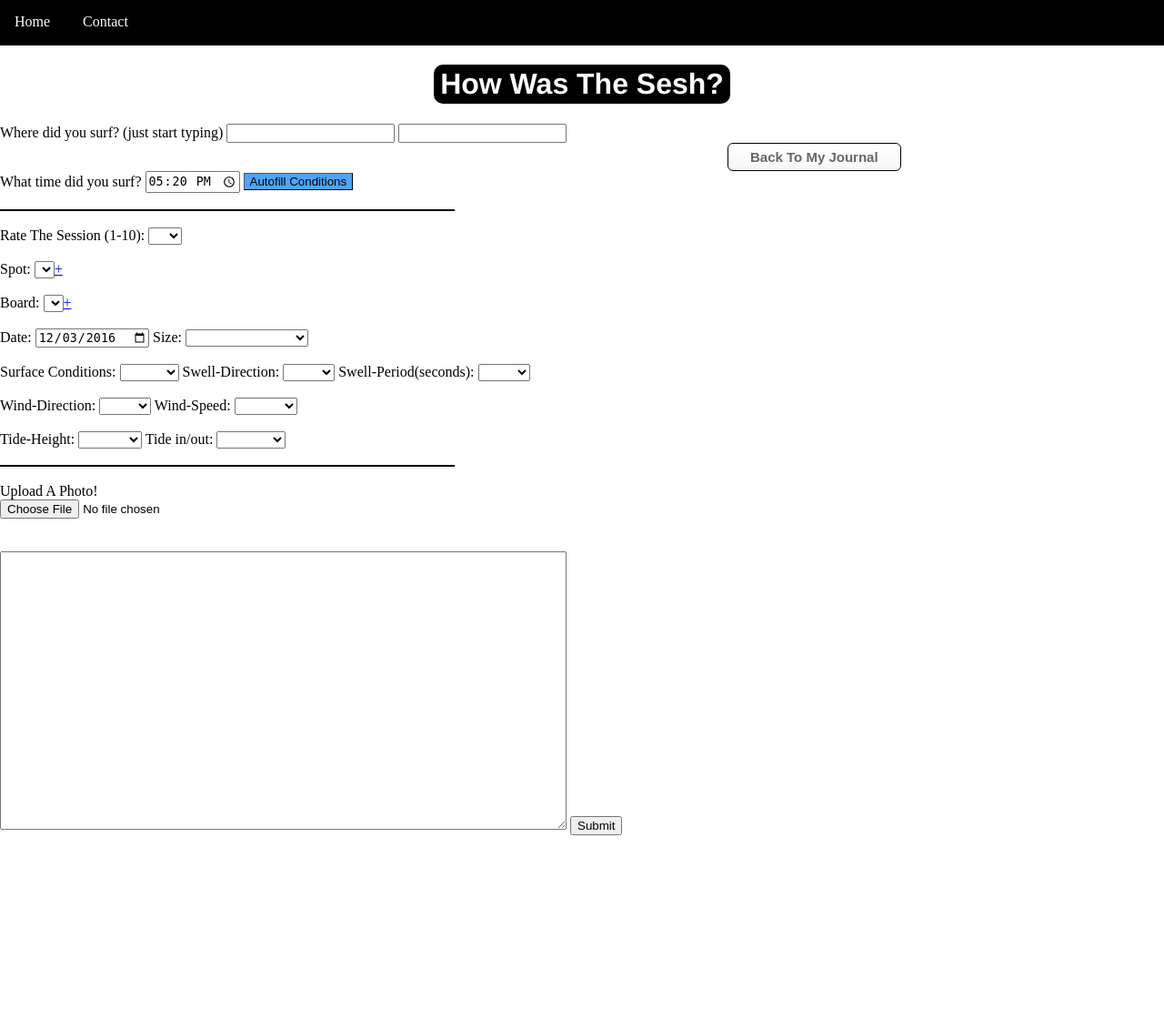
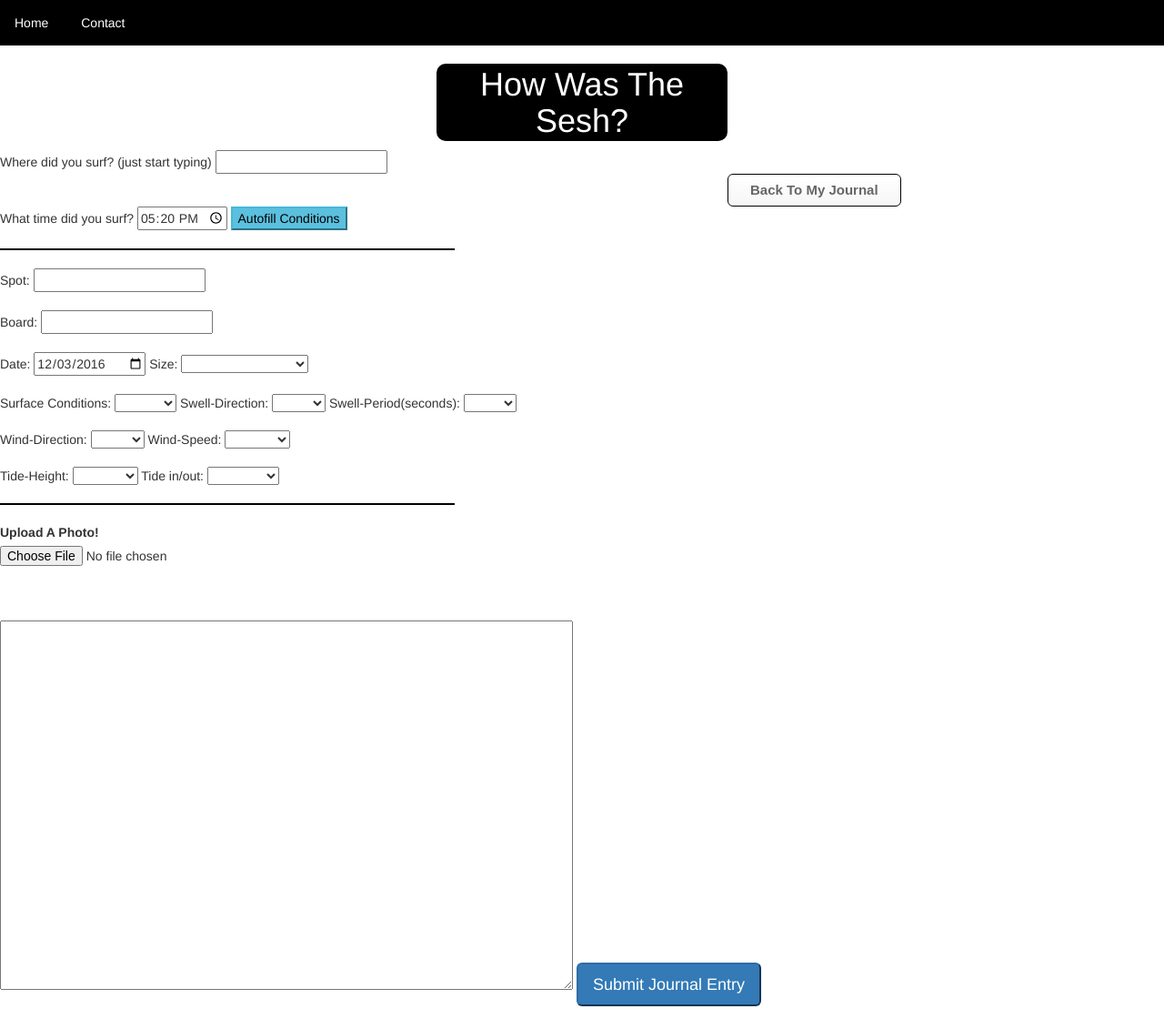
Before and after one commit to Kyle628/shredjournal, a PHP site: page /newentry.php in a window 1280 px wide. Shown: the whole page at 91% size. Before the commit the page ends 918 px from the top, so only its background shows below. Run offline with PHP 8.4, Linux system fonts and the light colour scheme; the visitor is signed in with stand-in values (Sample User, id 1); data that the repository does not hold is empty; a stand-in replaces the project's code that opens the database connection; some libraries are stand-ins or nearby versions.

Commit message:
changed board and spot to text input, added board as attribute to entry table

```diff
--- a/newentry.php
+++ b/newentry.php
@@ -20,6 +20,9 @@ require('connect.php');
 <script src="https://ajax.googleapis.com/ajax/libs/jquery/3.1.0/jquery.min.js"></script>
 <link rel="stylesheet" href="https://ajax.googleapis.com/ajax/libs/jqueryui/1.12.1/themes/smoothness/jquery-ui.css">
 <script src="https://ajax.googleapis.com/ajax/libs/jqueryui/1.12.1/jquery-ui.min.js"></script>
+<script src="https://maxcdn.bootstrapcdn.com/bootstrap/3.3.7/js/bootstrap.min.js" integrity="sha384-Tc5IQib027qvyjSMfHjOMaLkfuWVxZxUPnCJA7l2mCWNIpG9mGCD8wGNIcPD7Txa" crossorigin="anonymous"></script>
+<link rel="stylesheet" href="https://maxcdn.bootstrapcdn.com/bootstrap/3.3.7/css/bootstrap.min.css" integrity="sha384-BVYiiSIFeK1dGmJRAkycuHAHRg32OmUcww7on3RYdg4Va+PmSTsz/K68vbdEjh4u" crossorigin="anonymous">
+
 </head>
 
 
@@ -32,7 +35,7 @@ $user_id = $_SESSION['user_id'];
 
 
 Where did you surf? (just start typing)
-<input id="surfline_select_id">
+<input id="surfline_select_id" type="hidden">
 <input id="surfline_select" name="surfline_spot">
 <script>
 $(function() {
@@ -41,6 +44,7 @@ $(function() {
         select: function (event, ui) {
         event.preventDefault();
         $("#surfline_select").val(ui.item.label); // display the selected text
+        $("#spot").val(ui.item.label); // display the selected text
         $("#surfline_select_id").val(ui.item.value); // save selected id to hidden input
     }
     });
@@ -54,44 +58,14 @@ $(function() {
 <form action="submitentry.php" method="post" enctype="multipart/form-data" id="entryform">
     What time did you surf?
     <input id ="time" type="time" name="time" value="17:20:00">
-    <button type="button" id="autofill">Autofill Conditions</button><br><br>
+    <button type="button" id="autofill" class="btn-info" style="color: black;">Autofill Conditions</button><br><br>
     <div style="width: 500px; height: 2px; background-color: black;"></div>
     <br>
-  Rate The Session (1-10):
-  <select name="rating">
-    <option value=""></option>
-    <option value="1">1</option>
-    <option value="2">2</option>
-    <option value="3">3</option>
-    <option value="4">4</option>
-    <option value="5">5</option>
-    <option value="6">6</option>
-    <option value="7">7</option>
-    <option value="8">8</option>
-    <option value="9">9</option>
-    <option value="10">10</option>
-  </select><br><br>
-  <?php
-  $sql = "SELECT spot FROM db.spots WHERE user_id = '$user_id'";
-  $result = $conn->query($sql);
-  echo 'Spot: <select id = "spot" name="spot">';
-  echo '<option value=""></option>';
-  while($row = $result->fetch_array()) {
-    echo '<option value="' . $row['spot'] . '">' . $row['spot'] . '</option></br>';
-  }
-  echo '</select><a href="addspot.html">+</a><br><br>';
-  //
-  $sql = "SELECT board FROM db.boards WHERE user_id = '$user_id'";
-  $result = $conn->query($sql);
-  echo 'Board: <select name="board">';
-  echo '<option value=""></option>';
-  while($row = $result->fetch_array()) {
-    echo '<option value="' . $row['board'] . '">' . $row['board'] . '</option></br>';
-  }
-  echo '</select><a href="addboard.html">+</a><br><br>';
 
-
-  ?>
+  Spot:
+  <input id="spot" name="spot"><br><br>
+  Board:
+  <input id="board" name="board"><br><br>
   Date:
   <input id="date" type="date" name="date">
   Size:
@@ -190,7 +164,7 @@ $(function() {
   <br>
 
   <textarea name="entry" form="entryform" rows="20" cols="75"></textarea>
-  <input type="submit" href="myjournal.php"/><br>
+  <input type="submit" class="btn-lg btn-primary" value="Submit Journal Entry" href="myjournal.php"/><br>
 
 
 </form>
@@ -203,7 +177,7 @@ $(function() {
 document.getElementById('date').valueAsDate = new Date();
 var report;
 $('#autofill').click(function() {
-    $('#spot').append('<option value>' + $('#surfline_select option:selected').text() + '</option>');
+    //$('#spot').append('<option value>' + $('#surfline_select option:selected').text() + '</option>');
     $.get("./surfline.php/?spot_id=" + document.getElementById('surfline_select_id').value,function(json) {
       report = JSON.parse(json)
       // check surf height and autofill size select form
@@ -312,5 +286,29 @@ $('#autofill').click(function() {
 </script>
 
 </body>
+<!-- Modal -->
+<div id="addspotModal" class="modal fade" role="dialog">
+  <div class="modal-dialog">
+
+    <!-- Modal content-->
+    <div class="modal-content">
+      <div class="modal-header">
+        <button type="button" class="close" data-dismiss="modal">&times;</button>
+        <h4 class="modal-title">Upload a Picture</h4>
+      </div>
+      <div class="modal-body">
+          <form action="addspot.php" method="post">
+            Add a Spot:<br>
+            <input type="text" name="spot"/>
+            <input type="submit"/>
+          </form>
+      </div>
+      <div class="modal-footer">
+        <button type="button" class="btn btn-default" data-dismiss="modal">Close</button>
+      </div>
+    </div>
+
+  </div>
+</div>
 
 </html>
--- a/submitentry.php
+++ b/submitentry.php
@@ -6,6 +6,7 @@ $user_id = $_SESSION['user_id'];
 $entry = $conn->real_escape_string($_POST['entry']);
 $entry = htmlspecialchars($entry);
 $spot = $_POST['spot'];
+$board = $_POST['board'];
 $time = $_POST['time'];
 $date = $_POST['date'];
 
@@ -55,10 +56,10 @@ if(is_uploaded_file($_FILES['uploadpic']['tmp_name'])) {
 
   $sql = "insert into db.entries (user_id, entry, spot, time, date,
   size, surface_conditions, swell_direction, swell_period, wind_direction,
-  wind_speed, tide_height, tide) values ('$user_id', '$entry', '$spot',
+  wind_speed, tide_height, tide, board) values ('$user_id', '$entry', '$spot',
   '$time', '$date', '$size', '$surface_conditions', '$swell_direction',
   '$swell_period', '$wind_direction', '$wind_speed', '$tide_height',
-  '$tide')";
+  '$tide', '$board')";
 
   $conn->query($sql) or trigger_error($conn->error."[$sql]");
 
--- a/surfjournal.css
+++ b/surfjournal.css
@@ -222,11 +222,6 @@ h1 {
     left: 800px;
 }
 
-#autofill {
-    background-color: #50a4fb;
-    border-width: 1px;
-    border-color: black;
-}
 
 #indexbuttons {
     position: relative;
```
Also changed, not shown: myjournal.php (+38 -11 lines), readentry.php (+6 -1 lines), 1 other file.
